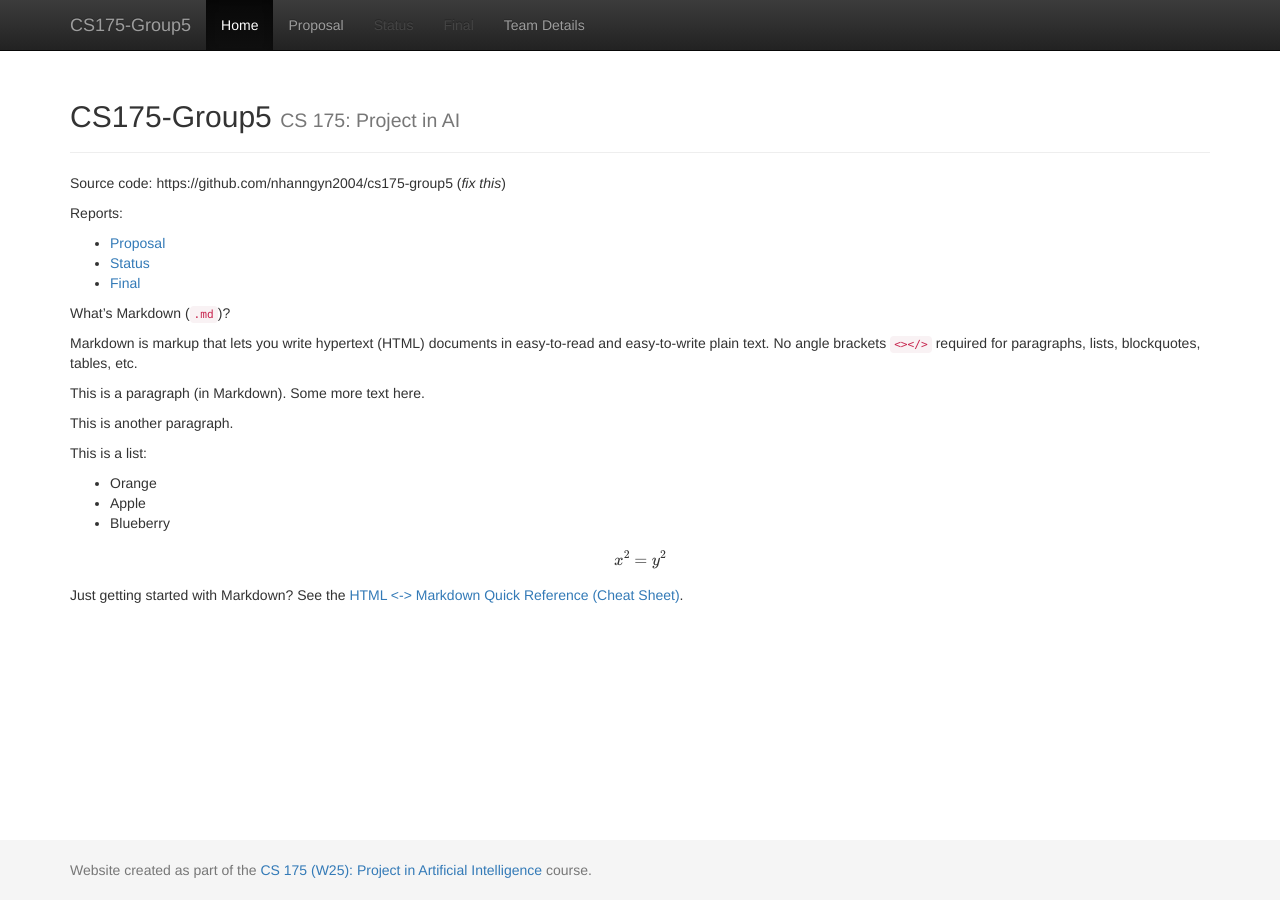
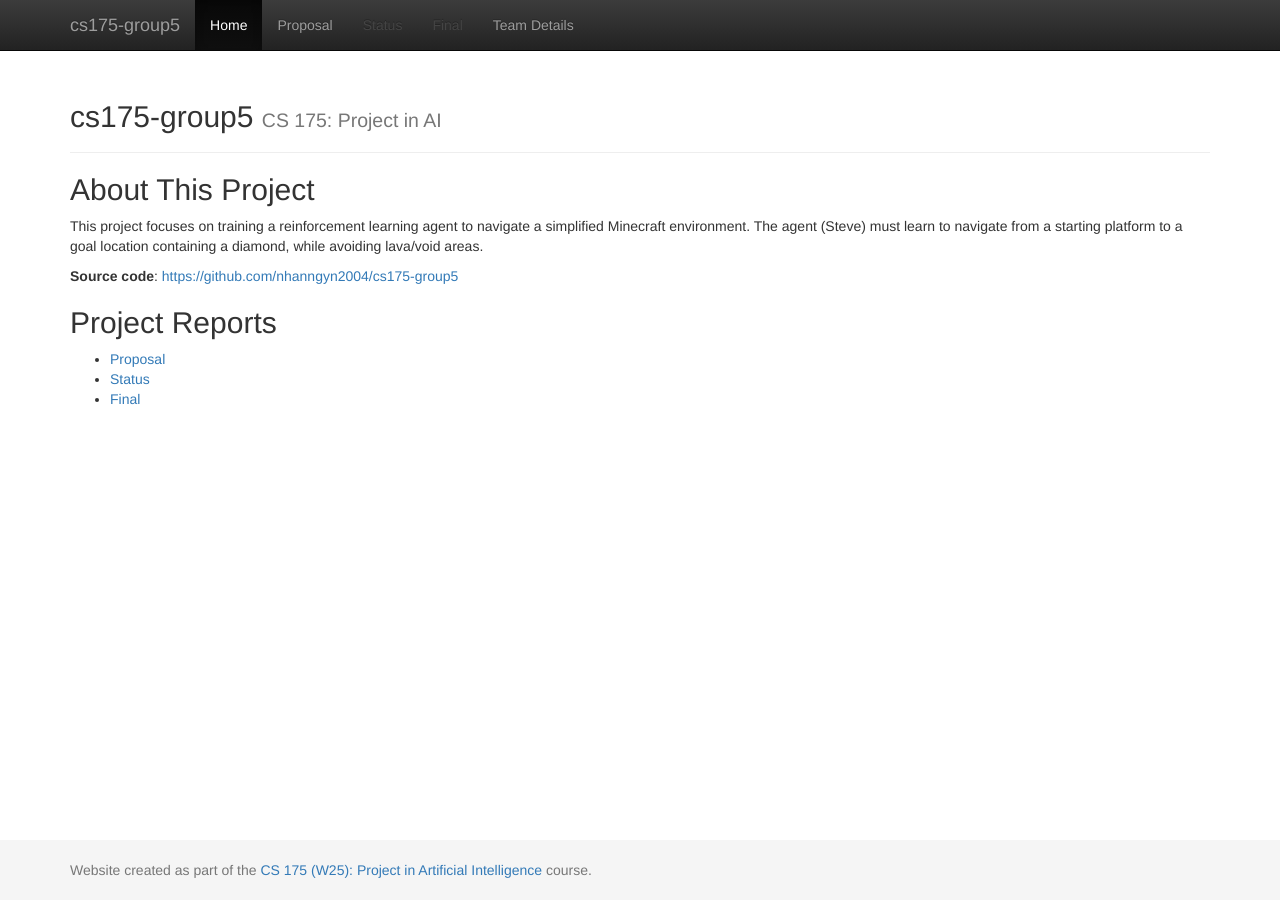
Before and after one commit to nhanngyn2004/cs175-group5, a Jekyll site: the page built from docs/index.md, in a window 1280 px wide. Built offline with Jekyll 4.4.1, drawn with Linux system fonts in a browser that asks for light colours; formulas are drawn with MathJax 3.

Commit message:
Configure site title and update index/team pages

```diff
--- a/docs/_config.yml
+++ b/docs/_config.yml
@@ -1,7 +1,7 @@
 ###########
 # site.title
 
-title:    'CS175-Group5'
+title:    'cs175-group5'
 subtitle: 'CS 175: Project in AI'
 
 
--- a/docs/index.md
+++ b/docs/index.md
@@ -3,38 +3,14 @@ layout: default
 title:  Home
 ---
 
-Source code: https://github.com/nhanngyn2004/cs175-group5 (_fix this_)
+## About This Project
 
-Reports:
+This project focuses on training a reinforcement learning agent to navigate a simplified Minecraft environment. The agent (Steve) must learn to navigate from a starting platform to a goal location containing a diamond, while avoiding lava/void areas.
+
+**Source code**: [https://github.com/nhanngyn2004/cs175-group5](https://github.com/nhanngyn2004/cs175-group5)
+
+## Project Reports
 
 - [Proposal](proposal.html)
 - [Status](status.html)
 - [Final](final.html)
-
-What's Markdown (`.md`)?
-
-Markdown is markup that lets you write hypertext (HTML) documents
-in easy-to-read and easy-to-write plain text.
-No angle brackets `<></>` required for
-paragraphs, lists, blockquotes, tables, etc.
-
-
-This is a paragraph (in Markdown). Some more
-text here.
-
-This is another paragraph.
-
-This is a list:
-
-- Orange
-- Apple
-- Blueberry
-
-$$x^2 = y^2$$
-
-
-Just getting started with Markdown?
-See the [HTML <-> Markdown Quick Reference (Cheat Sheet)][quickref].
-
-
-[quickref]: https://github.com/mundimark/quickrefs/blob/master/HTML.md
```
Also changed, not shown: docs/team.md (+7 -6 lines).
